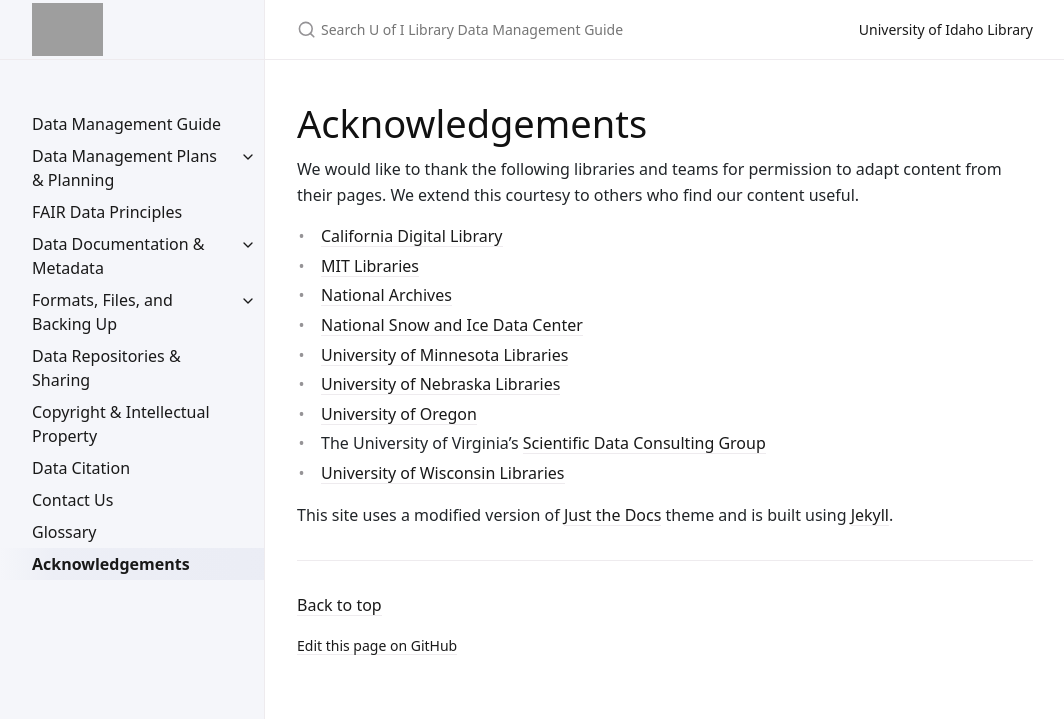
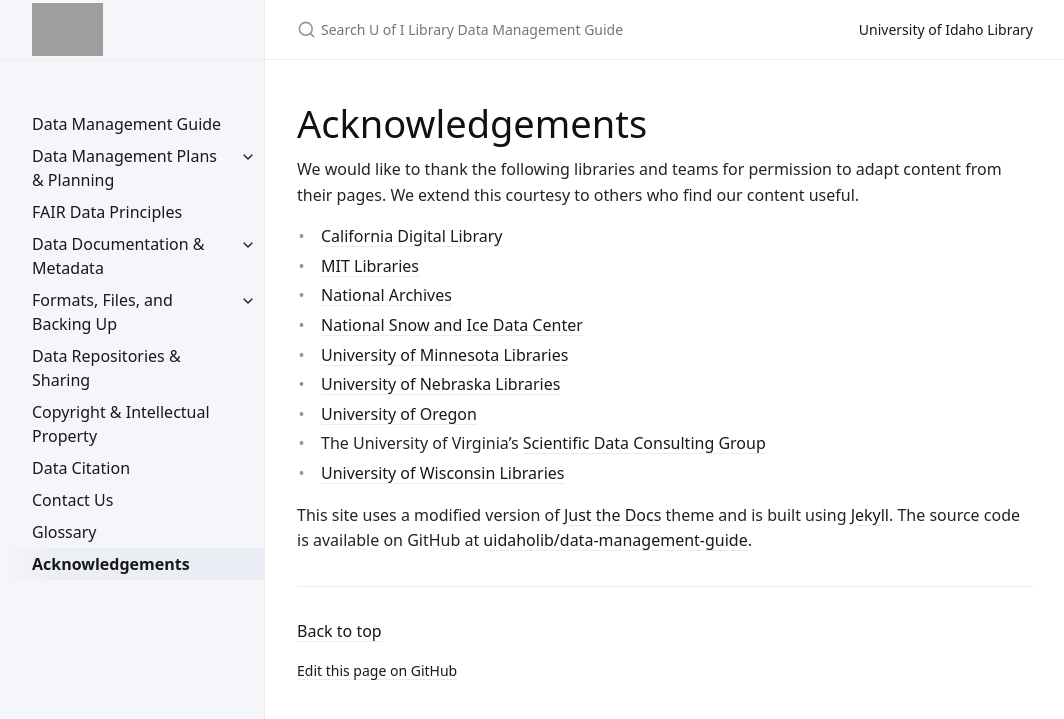
Before and after one commit to uidaholib/data-management-guide, a Jekyll site: the page built from guide/acknowledgement.md, in a window 1280 px wide. Shown: the top 719 px of the page, without its empty margins (107-1171 px from the left). Built offline with Jekyll 4.4.1, drawn with Linux system fonts in a browser that asks for light colours.

Commit message:
add link to source code

```diff
--- a/guide/acknowledgement.md
+++ b/guide/acknowledgement.md
@@ -19,3 +19,4 @@ We extend this courtesy to others who find our content useful.
 - [University of Wisconsin Libraries](http://researchdata.wisc.edu/)
 
 This site uses a modified version of [Just the Docs](https://github.com/just-the-docs/just-the-docs) theme and is built using [Jekyll](https://jekyllrb.com/).
+The source code is available on GitHub at [uidaholib/data-management-guide](https://github.com/uidaholib/data-management-guide).
```
